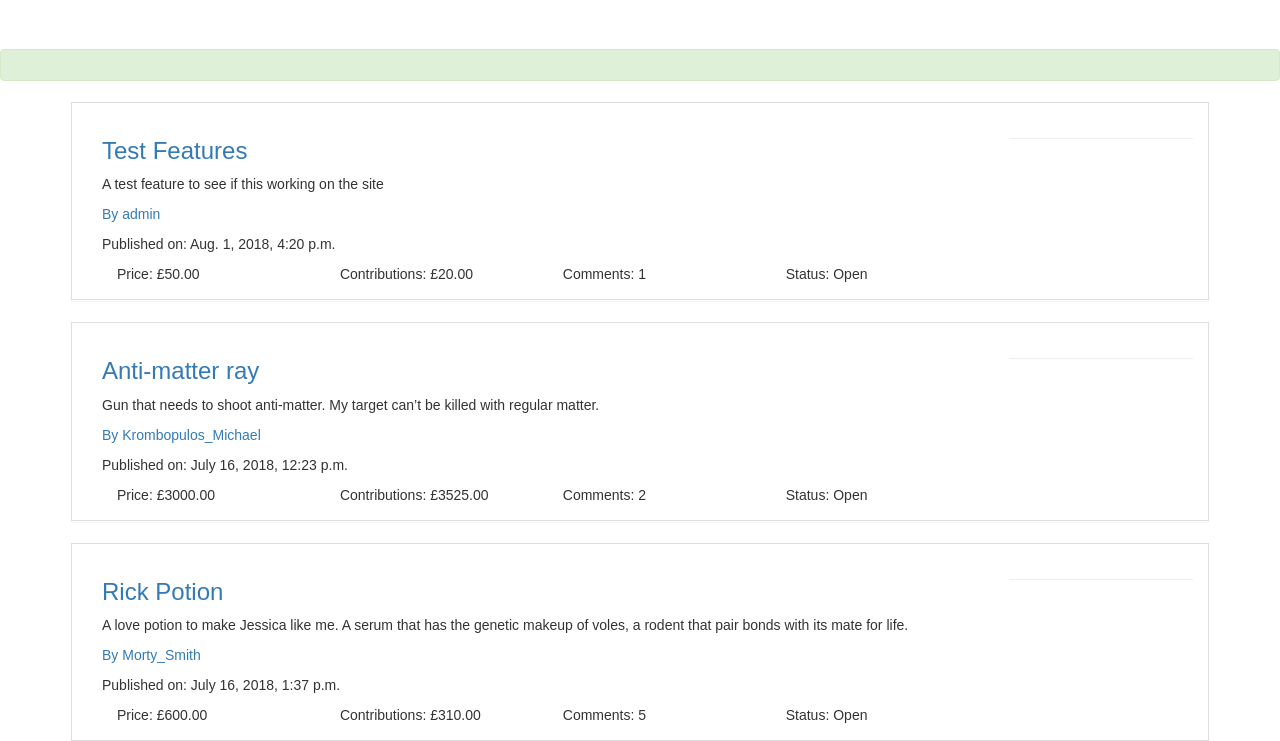
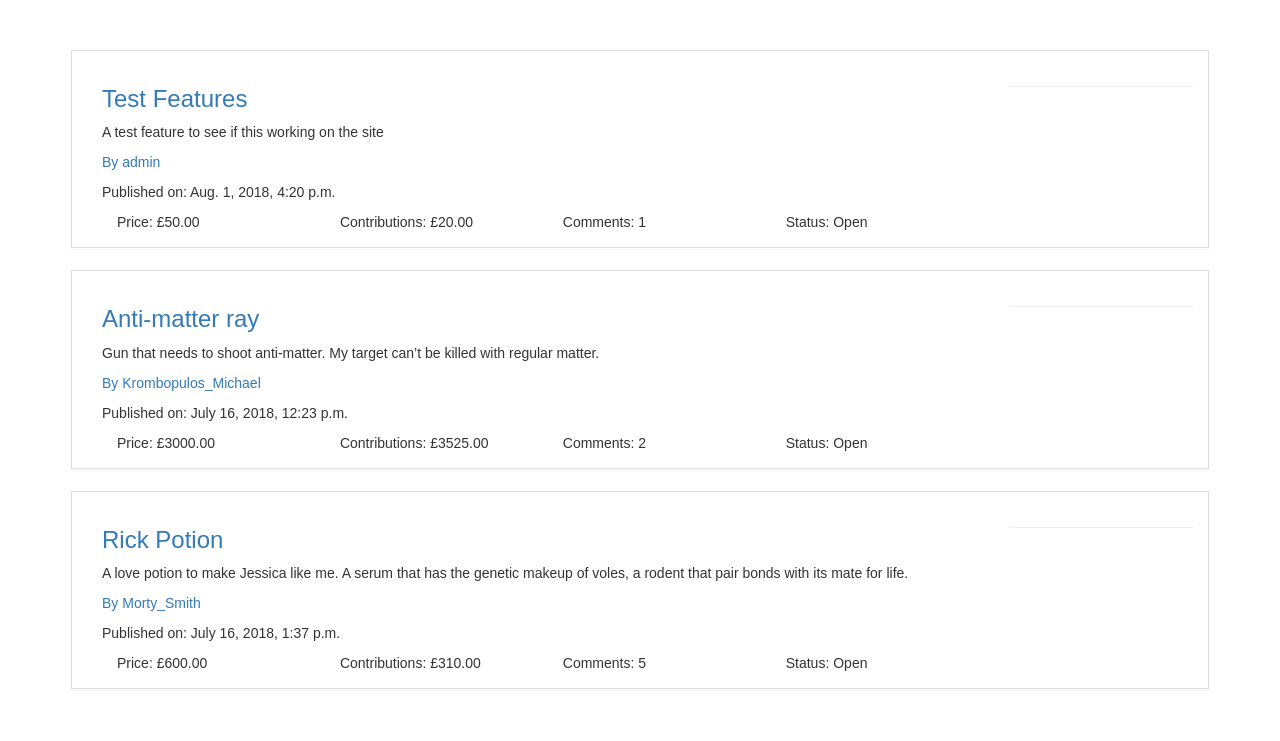
Before and after one commit to Bad-Gandalf/milestone-5-rick-will-fix-it, a Django app: page /features/feature_list/ in a window 1280 px wide. Shown: the part 51-792 px from the top of the page. Run offline with Django 3.2, Linux system fonts and the light colour scheme; data comes from the database, SQL or seed files in the repository; some libraries are stand-ins or nearby versions.

Commit message:
Placed error messages plu if statements in base.py and removed them from templates

```diff
--- a/templates/base.html
+++ b/templates/base.html
@@ -59,7 +59,13 @@
             </div>
         </div>
     </div>
-
+{% if messages %}
+    <div class="alert alert-success">
+        <div class="messages">
+            {% for message in messages %} {{ message }} {% endfor %}
+        </div>
+    </div>
+    {% endif %}
 
                         <!--blogpost entries-->
                         {% block content %}
--- a/templates/features/feature_detail.html
+++ b/templates/features/feature_detail.html
@@ -17,10 +17,7 @@
     </div>
 
     <div class="col-md-10 col-sm-9">
-         <div class="alert alert-success">
-        <div class="messages">
-            {% for message in messages %} {{ message }} {% endfor %}
-        </div>
+
     </div>
 
         <div class="panel-body">
--- a/templates/features/feature_list.html
+++ b/templates/features/feature_list.html
@@ -1,9 +1,5 @@
 {% extends 'base.html' %} {% block content %}
-<div class="alert alert-success">
-        <div class="messages">
-            {% for message in messages %} {{ message }} {% endfor %}
-        </div>
-    </div>
+
 
 {% for feature in features %}
 <div class="container">
```
